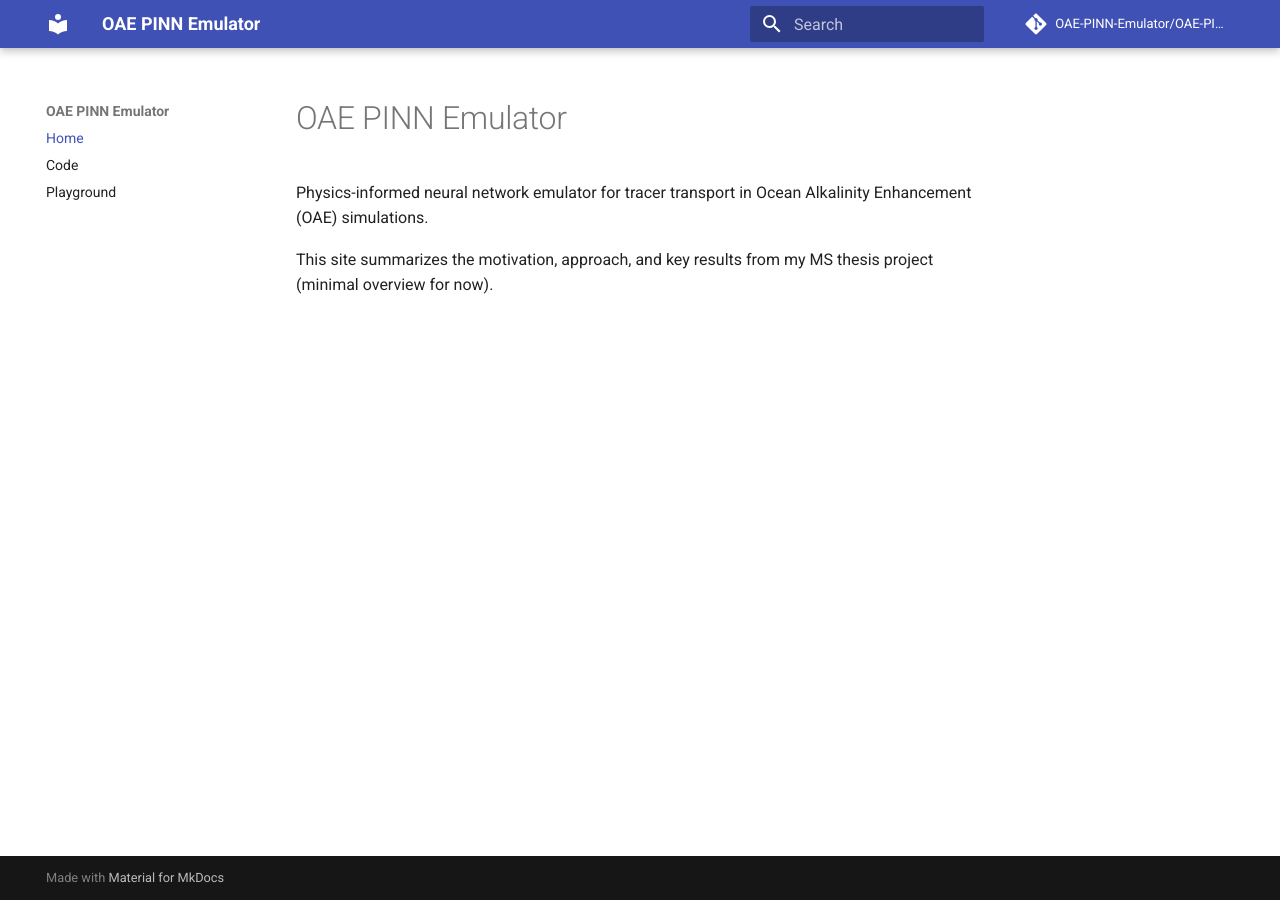
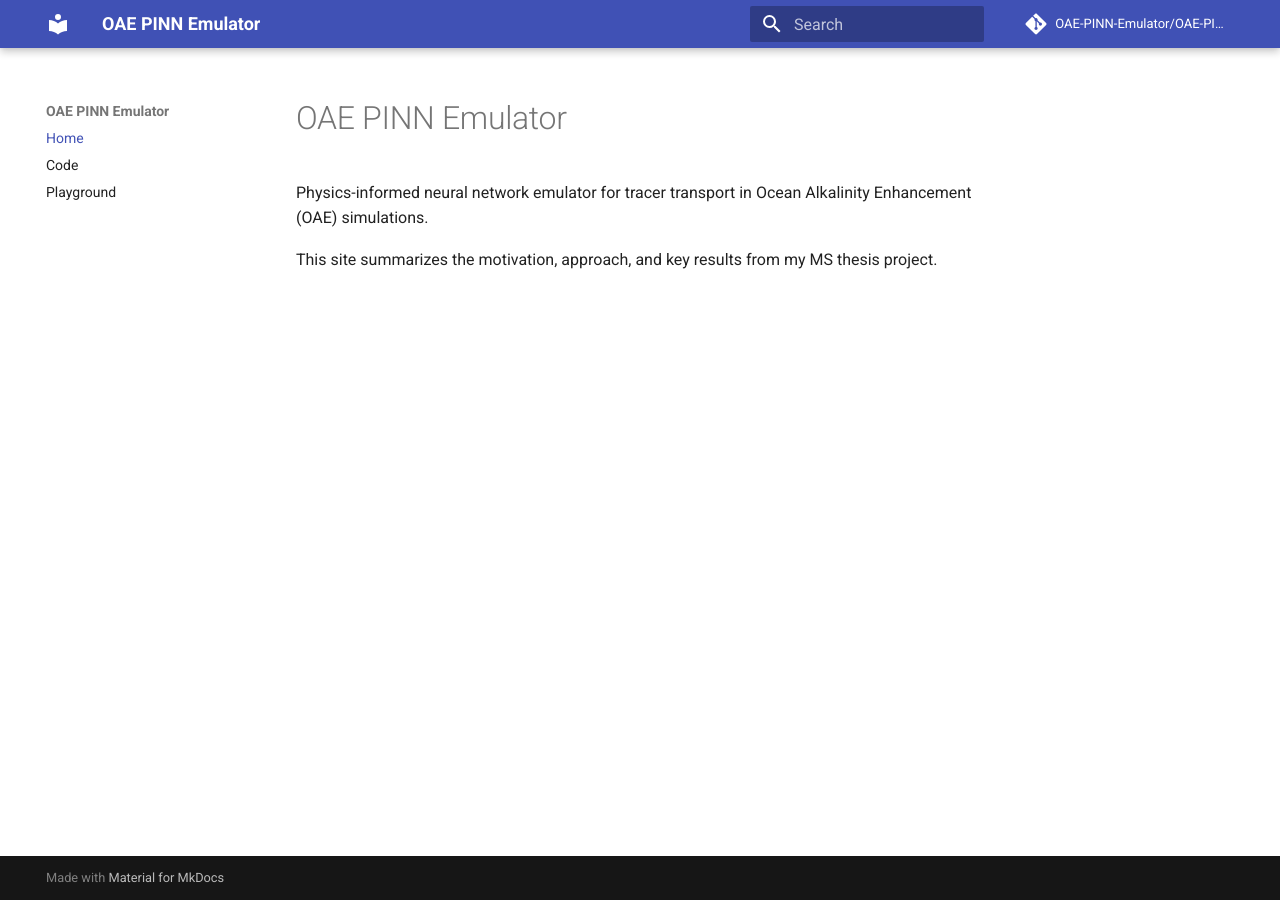
Before and after one commit to OAE-PINN-Emulator/OAE-PINN-Emulator.github.io, an MkDocs documentation site: the page built from docs/index.md, in a window 1280 px wide. Built offline with MkDocs 1.6.1 and Material for MkDocs 9.7.7, drawn with Linux system fonts in a browser that asks for light colours; comment, search, counter and statistics services are not loaded.

Commit message:
Url fixed

```diff
--- a/docs/index.md
+++ b/docs/index.md
@@ -2,4 +2,4 @@
 
 Physics-informed neural network emulator for tracer transport in Ocean Alkalinity Enhancement (OAE) simulations.
 
-This site summarizes the motivation, approach, and key results from my MS thesis project (minimal overview for now).
+This site summarizes the motivation, approach, and key results from my MS thesis project.
```
Also changed, not shown: docs/code.md (+2 -2 lines).
